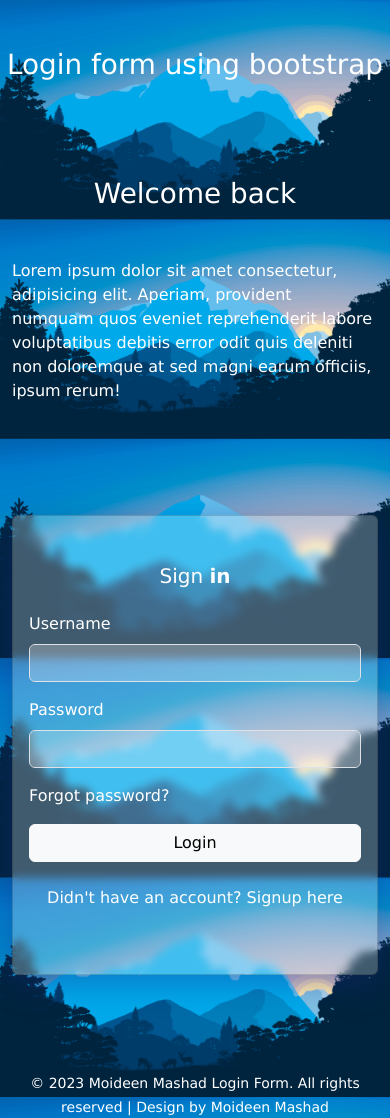
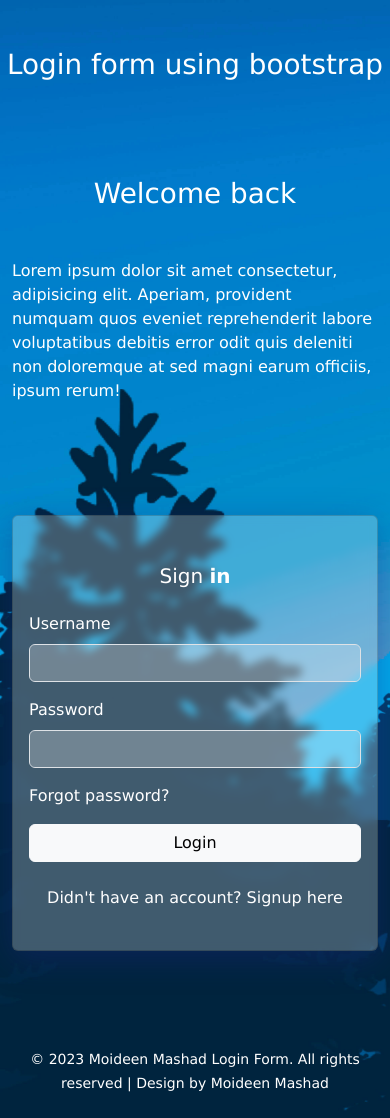
Before and after one commit to moideeenmashad/LOGIN-FORM--2, a plain HTML site: page index.html in a window 390 px wide. Shown: the top 1118 px of the page. Drawn offline with nearby package versions, Linux system fonts and the light colour scheme.

Commit message:
completed the login form

```diff
--- a/index.html
+++ b/index.html
@@ -19,7 +19,7 @@
       <div class="conatiner-fluid mt-5 mb-5">
         <h1 class="main-head mt-5 mb-5 text-center">Login form using bootstrap</h1>
         <div class="container mt-5">
-          <div class="row g-5">
+          <div class="row g-5 ">
             <div
               class="col col-12 col-sm-12 col-md-12 col-lg-7 col-xl-7 col-xxl-7 mt-5 mb-5"
             >
@@ -54,7 +54,7 @@
                     <div class="col-12 mb-4">
                       <button class="btn btn-light text-black">Login</button>
                     </div>
-                    <div class="col-12  mb-5 text-center">
+                    <div class="col-12  mb-4 text-center">
                       <a href="" class="text-decoration-none "
                         >Didn't have an account? Signup here</a
                       >
--- a/style.css
+++ b/style.css
@@ -31,8 +31,14 @@ dd{
   font-size: medium;
 }
 
-
 .form-control:focus{
   box-shadow: 0 8px 32px 0 rgba(31, 38, 135, 0.37) !important;
   border: 2px solid #00a9ea !important;
 }
+
+@media only screen and (max-width: 1180px) {
+  body {
+    background-repeat: no-repeat;
+    background-size: 161rem;
+  }
+}
```
